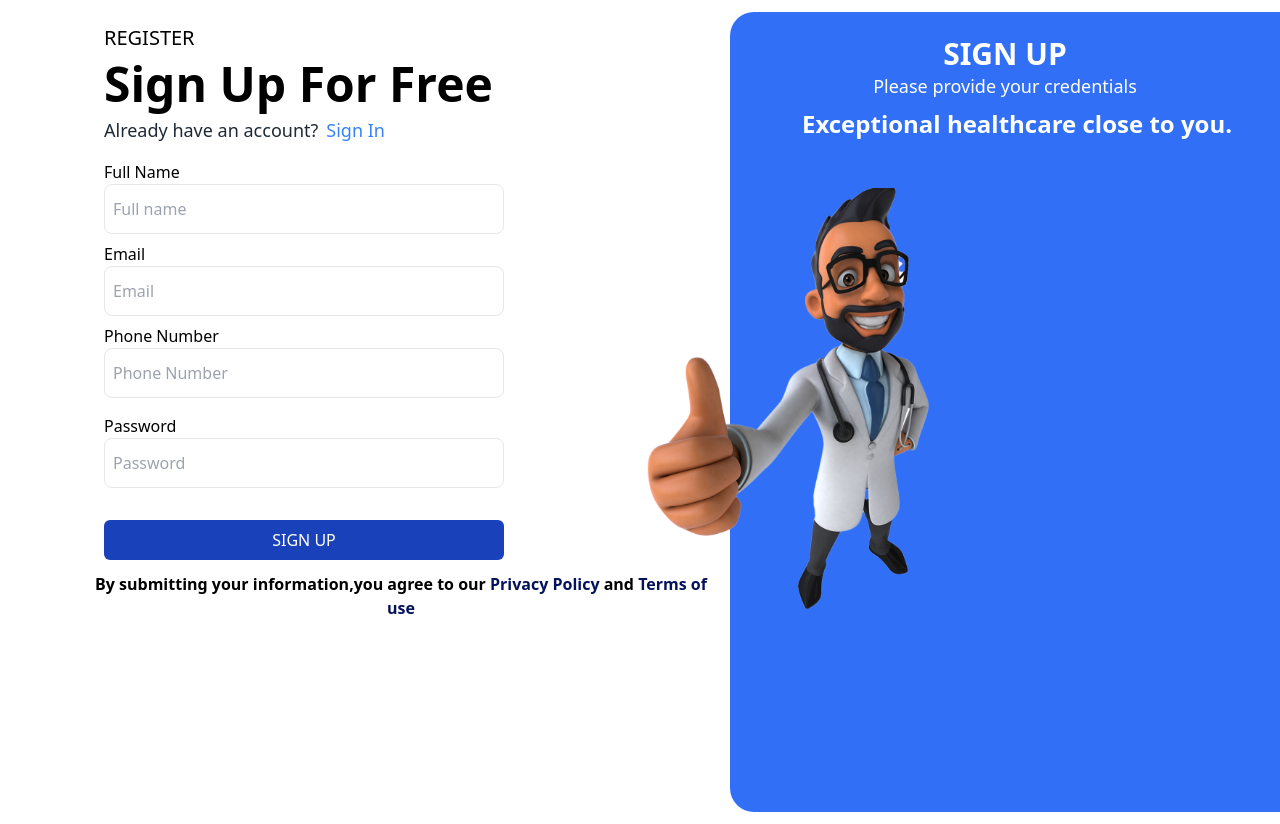
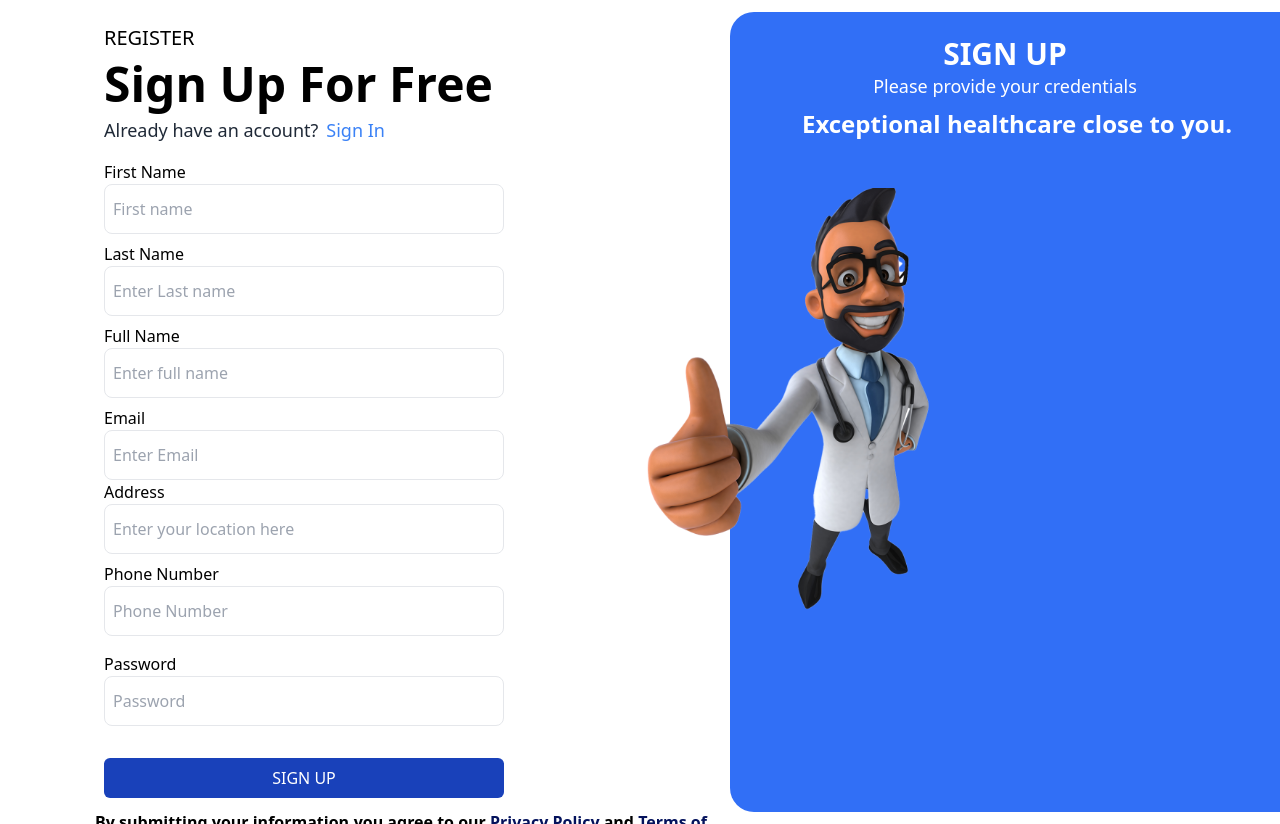
Before and after one commit to Knuth-DeVs/frontend-blugle, a React (Vite) app: page /signup in a window 1280 px wide. Built offline with nearby package versions, Linux system fonts and the light colour scheme.

Commit message:
feat(authentication integration): integrate the server-side authentication into the client side code.

```diff
--- a/src/components/Login/LoginForm.tsx
+++ b/src/components/Login/LoginForm.tsx
@@ -1,62 +1,120 @@
-import  { useState } from 'react'
-import { Link } from 'react-router-dom'
-import axios from 'axios'
-import logo from '../../assets/logo.png'
+import { useState } from "react";
+import { Link } from "react-router-dom";
+import axios from "axios";
+import logo from "../../assets/logo.png";
 import { BiArrowBack } from "react-icons/bi";
+import { useNavigate } from "react-router-dom";
 
 const LoginForm = () => {
-  const [email, setEmail] = useState('')
-  const [pwd, setPwd] = useState('')
+  const navigate = useNavigate();
+  const [userEmail, setUserEmail] = useState("");
+  const [userPassword, setUserPassword] = useState("");
+  // const [responses, setResponses] = useState("");
+  // const [accessToken, setAccessToken] = useState("");
 
+  //request body
+  const reqBody = { userEmail, userPassword };
 
-  const handleLogin = async ()=>{
-    const sendDetails = await axios.post("localhost:5000//api/login", {email, pwd})
+  // const accessToken = localStorage.getItem("accessToken");
+  // console.log(accessToken);
+  //handle login function to the api
+  const handleLogin = async (e: React.FormEvent) => {
+    e.preventDefault();
     try {
-      if (sendDetails.status === 200){
-        console.log("You have signed in successfully")
+      //axios post to the login api
+      const response = await axios.post(
+        "http://localhost:5000/api/login",
+        reqBody,
+        {
+          headers: {
+            "Content-Type": "application/json",
+          },
+        }
+      );
+      //get responses from the server
+
+      //handle error 400 status from the server
+      if (response.status === 400) {
+        console.log(response.data.message); //placeholder message
+      } else {
+        //handle success status 200 from the server
+        if (response.status === 200) {
+          //store token directly from response
+          const token = response.data.token;
+          localStorage.setItem("tokenAccess", JSON.stringify(token));
+          console.log(JSON.parse(token));
+          navigate("/");
+          console.log("You have signed up successfully");
+        }
       }
-      else{
-        console.log("There was an error signining you in")
-      }
+      //handle catch exceptions from the server
     } catch (error) {
-      console.error("An error occurred")
+      console.error(error);
     }
-    }
-
-
+  };
 
   return (
     <div>
-      <div className=' h-[100vh] lg:pr-36 mt-10 md:mt-24 mx-6'>
-          <div  className="w-full px-auto">
-            <Link to='/'>
-              <BiArrowBack className='text-2xl text-blue-600 cursor-pointer lg:hidden' />
-            </Link>
-            <img src={logo} className='lg:hidden'/>
-              <h2 className='md:text-xl uppercase '>Start your Journey</h2>
-              <p className='md:text-5xl font-bold pt-4 text-2xl'>Sign In To <span className='text-blue-500'>Blugle.</span></p>
-              <p className='text-gray-800 py-2'>Don't have an account?<span className='text-blue-500 pl-2'><Link to='/signup'>Sign Up</Link></span></p>
-          </div>
-          <form action ="localhost:5000">
-            <div>
-            <div className='mt-7 mb-4'>
-              <label className=''>Email</label><br/>
-              <input type='text' placeholder='Email' value={email} onChange={(e) => setEmail(e.target.value)} className='border px-2 py-3 w-full outline-none rounded-lg' />
+      <div className=" h-[100vh] lg:pr-36 mt-10 md:mt-24 mx-6">
+        <div className="w-full px-auto">
+          <Link to="/">
+            <BiArrowBack className="text-2xl text-blue-600 cursor-pointer lg:hidden" />
+          </Link>
+          <img src={logo} className="lg:hidden" />
+          <h2 className="md:text-xl uppercase ">Start your Journey</h2>
+          <p className="md:text-5xl font-bold pt-4 text-2xl">
+            Sign In To <span className="text-blue-500">Blugle.</span>
+          </p>
+          <p className="text-gray-800 py-2">
+            Don't have an account?
+            <span className="text-blue-500 pl-2">
+              <Link to="/signup">Sign Up</Link>
+            </span>
+          </p>
+        </div>
+        <form action="http://localhost:5000" method="POST">
+          <div>
+            <div className="mt-7 mb-4">
+              <label className="" htmlFor="user-email" id="user-email">
+                Email
+              </label>
+              <br />
+              <input
+                type="email"
+                name="userEmail"
+                placeholder="Enter email here"
+                id="user-email"
+                value={userEmail}
+                onChange={(e) => setUserEmail(e.target.value)}
+                className="border px-2 py-3 w-full outline-none rounded-lg"
+              />
             </div>
             <div>
-              <label className=''>Password</label><br />
-              <input type='password' placeholder='Password' value={pwd} onChange={(e) => setPwd(e.target.value)} className='border px-2 py-3 w-full outline-none rounded-lg'/>
+              <label className="" htmlFor="user-password" id="user-password">
+                Password
+              </label>
+              <br />
+              <input
+                type="password"
+                placeholder="Password"
+                id="user-password"
+                name="userPassword"
+                value={userPassword}
+                onChange={(e) => setUserPassword(e.target.value)}
+                className="border px-2 py-3 w-full outline-none rounded-lg"
+              />
             </div>
-            <div className='bg-navlinks py-2 px-3 mt-8 rounded-md text-center text-white cursor-pointer hover:scale-105 duration-300 ease-linear'>
-              <button onClick = {handleLogin}>SIGN IN</button>
+            <div className="bg-navlinks py-2 px-3 mt-8 rounded-md text-center text-white cursor-pointer hover:scale-105 duration-300 ease-linear">
+              <button onClick={handleLogin}>SIGN IN</button>
             </div>
-            </div>
-          </form>
-          <p className='pt-3 text-blue-500 cursor-pointer text-right '>Forgot your password?</p>
+          </div>
+        </form>
+        <p className="pt-3 text-blue-500 cursor-pointer text-right ">
+          Forgot your password?
+        </p>
       </div>
+    </div>
+  );
+};
 
-    </div>
-  )
-}
-
-export default LoginForm
+export default LoginForm;
--- a/src/components/Sign Up/SignUpForm.tsx
+++ b/src/components/Sign Up/SignUpForm.tsx
@@ -1,56 +1,193 @@
-import React, { useState } from 'react'
-import { Link } from 'react-router-dom'
+import React, { useState } from "react";
+import { Link } from "react-router-dom";
 import { BiArrowBack } from "react-icons/bi";
-import logo from '../../assets/logo.png'
-
-
+import logo from "../../assets/logo.png";
+import axios from "axios";
+// import { useNavigate } from "react-router-dom";
 
 const SignUpForm: React.FC = () => {
-  const [name, setName] = useState('')
-  const [email, setEmail] = useState('')
-  const [phone, setPhone] = useState('')
-  const [pwd, setPwd] = useState('')
+  const [name, setName] = useState("");
+  const [firstName, setFirstName] = useState("");
+  const [lastName, setLastName] = useState("");
+  const [email, setEmail] = useState("");
+  const [phone, setPhone] = useState("");
+  const [pwd, setPwd] = useState("");
+  const [address, setAddress] = useState("");
 
+  // const [existingUserMessage, setExistingUserMessage] = useState("");
+
+  //useNavigate method
+  // const navigate = useNavigate();
+
+  //request body to send to api
+  const reqBody = {
+    userFirstName: firstName,
+    userLastName: lastName,
+    userName: name,
+    userPassword: pwd,
+    userEmail: email,
+    userPhone: phone,
+    userAddress: address,
+  };
+
+  //api call to the signup endpoint
+  const handleSubmit = async (e: React.FormEvent) => {
+    e.preventDefault();
+    try {
+      //post request to the api for sign up
+      const response = await axios.post(
+        "http://localhost:5000/api/signup",
+        reqBody,
+        {
+          headers: {
+            "Content-Type": "application/json",
+          },
+        }
+      );
+      //get responses from the server
+      const responseBody = response?.data;
+      //handle error 400 status from the server
+      if (response?.status === 400) {
+        console.log(responseBody.message); //placeholder statement
+      }
+      if (response?.status === 409) {
+        console.log(responseBody.existingUserMessage); //placeholder statement
+      }
+      // handle error 500 status from the server
+      if (response?.status === 500) {
+        console.log(responseBody.message); //placeholder statement
+      }
+      //handle success status 200 from the server
+      // if (response.status === 200) {
+      //   console.log("The send was successful");
+      // }
+    } catch (error) {
+      console.error(error);
+    }
+  };
 
   return (
-    <div className='md:h-[100vh]'>
-      <Link to='/'>
-        <BiArrowBack className='text-2xl text-blue-600 cursor-pointer lg:hidden m-3' />
+    <div className="md:h-[100vh]">
+      <Link to="/">
+        <BiArrowBack className="text-2xl text-blue-600 cursor-pointer lg:hidden m-3" />
       </Link>
-      <img src={logo} className='lg:hidden'/>
-      <div className='w-full mx-4 sm:mx-16 lg:pl-10 md:mt-6  mt-3'>
-          <div>
-              <h2 className='text-lg md:text-xl uppercase '>REGISTER</h2>
-              <p className='text-4xl md:text-5xl font-bold pt-2'>Sign Up For Free</p>
-              <p className='text-gray-800 py-2 text-sm md:text-lg'>Already have an account?<span className='text-blue-500 pl-2'><Link to='/login'>Sign In</Link></span></p>
-          </div>
-          <form>
-            <div className='w-[330px] sm:w-[600px] lg:w-[400px]'>
-            <div className='mt-2 mb-2'>
-              <label className=''>Full Name</label><br/>
-              <input type='text' placeholder='Full name' className='border px-2 py-3 w-full outline-none rounded-lg' value={name} onChange={(e) => setName(e.target.value)} />
+      <img src={logo} className="lg:hidden" />
+      <div className="w-full mx-4 sm:mx-16 lg:pl-10 md:mt-6  mt-3">
+        <div>{/* <p>{existingUserMessage}</p> */}</div>
+        <div>
+          <h2 className="text-lg md:text-xl uppercase ">REGISTER</h2>
+          <p className="text-4xl md:text-5xl font-bold pt-2">
+            Sign Up For Free
+          </p>
+          <p className="text-gray-800 py-2 text-sm md:text-lg">
+            Already have an account?
+            <span className="text-blue-500 pl-2">
+              <Link to="/login">Sign In</Link>
+            </span>
+          </p>
+        </div>
+        <form action="http://localhost:5000" method="POST">
+          <div className="w-[330px] sm:w-[600px] lg:w-[400px]">
+            <div className="mt-2 mb-2">
+              <label className="">First Name</label>
+              <br />
+              <input
+                type="text"
+                name="userFirstName"
+                placeholder="First name"
+                className="border px-2 py-3 w-full outline-none rounded-lg"
+                value={firstName}
+                onChange={(e) => setFirstName(e.target.value)}
+              />
+            </div>
+            <div className="mt-2 mb-2">
+              <label className="">Last Name</label>
+              <br />
+              <input
+                type="text"
+                name="userLastName"
+                placeholder="Enter Last name"
+                className="border px-2 py-3 w-full outline-none rounded-lg"
+                value={lastName}
+                onChange={(e) => setLastName(e.target.value)}
+              />
+            </div>
+            <div className="mt-2 mb-2">
+              <label className="">Full Name</label>
+              <br />
+              <input
+                type="text"
+                name="userName"
+                placeholder="Enter full name"
+                className="border px-2 py-3 w-full outline-none rounded-lg"
+                value={name}
+                onChange={(e) => setName(e.target.value)}
+              />
             </div>
             <div>
-              <label className=''>Email</label><br />
-              <input type='email' placeholder='Email' className='border px-2 py-3 w-full outline-none rounded-lg' value={email} onChange={(e) => setEmail(e.target.value)}/>
-            </div>
-            <div className='mt-2 mb-4'>
-              <label className=''>Phone Number</label><br/>
-              <input type='number' pattern='[0-9]+' placeholder='Phone Number' className='border px-2 py-3 w-full outline-none rounded-lg' value={phone} onChange={(e) => setPhone(e.target.value)} />
+              <label className="">Email</label>
+              <br />
+              <input
+                type="email"
+                name="userEmail"
+                placeholder="Enter Email"
+                className="border px-2 py-3 w-full outline-none rounded-lg"
+                value={email}
+                onChange={(e) => setEmail(e.target.value)}
+              />
             </div>
             <div>
-              <label className=''>Password</label><br />
-              <input type='password' placeholder='Password' className='border px-2 py-3 w-full outline-none rounded-lg' value={pwd} onChange={(e) => setPwd(e.target.value)}/>
+              <label className="">Address</label>
+              <br />
+              <input
+                type="text"
+                name="userAddress"
+                placeholder="Enter your location here"
+                className="border px-2 py-3 w-full outline-none rounded-lg"
+                value={address}
+                onChange={(e) => setAddress(e.target.value)}
+              />
             </div>
-            <div className='bg-navlinks py-2 px-3 mt-8 rounded-md text-center text-white cursor-pointer hover:scale-105 duration-300 ease-linear'>
-              SIGN UP
+            <div className="mt-2 mb-4">
+              <label className="">Phone Number</label>
+              <br />
+              <input
+                type="number"
+                name="userPhone"
+                pattern="[0-9]+"
+                placeholder="Phone Number"
+                className="border px-2 py-3 w-full outline-none rounded-lg"
+                value={phone}
+                onChange={(e) => setPhone(e.target.value)}
+              />
             </div>
+            <div>
+              <label className="">Password</label>
+              <br />
+              <input
+                type="password"
+                name="userPassword"
+                placeholder="Password"
+                className="border px-2 py-3 w-full outline-none rounded-lg"
+                value={pwd}
+                onChange={(e) => setPwd(e.target.value)}
+              />
             </div>
-          </form>
+            <div className="bg-navlinks py-2 px-3 mt-8 rounded-md text-center text-white cursor-pointer hover:scale-105 duration-300 ease-linear">
+              <button type="submit" onClick={handleSubmit}>
+                SIGN UP
+              </button>
+            </div>
+          </div>
+        </form>
       </div>
-          <p className='pt-3 cursor-pointer text-center lg:pl-20 font-semibold px-2'>By submitting your information,you agree to our <span className='text-navlinkshover'>Privacy Policy</span> and <span className='text-navlinkshover'>Terms of use</span></p>
+      <p className="pt-3 cursor-pointer text-center lg:pl-20 font-semibold px-2">
+        By submitting your information,you agree to our{" "}
+        <span className="text-navlinkshover">Privacy Policy</span> and{" "}
+        <span className="text-navlinkshover">Terms of use</span>
+      </p>
     </div>
-  )
-}
+  );
+};
 
-export default SignUpForm
+export default SignUpForm;
```
Also changed, not shown: src/App.tsx (+11 -12 lines), src/controller/local-storage.ts (added, +11 -0 lines), 1 other file (tests, documents, lock files or other folders).
